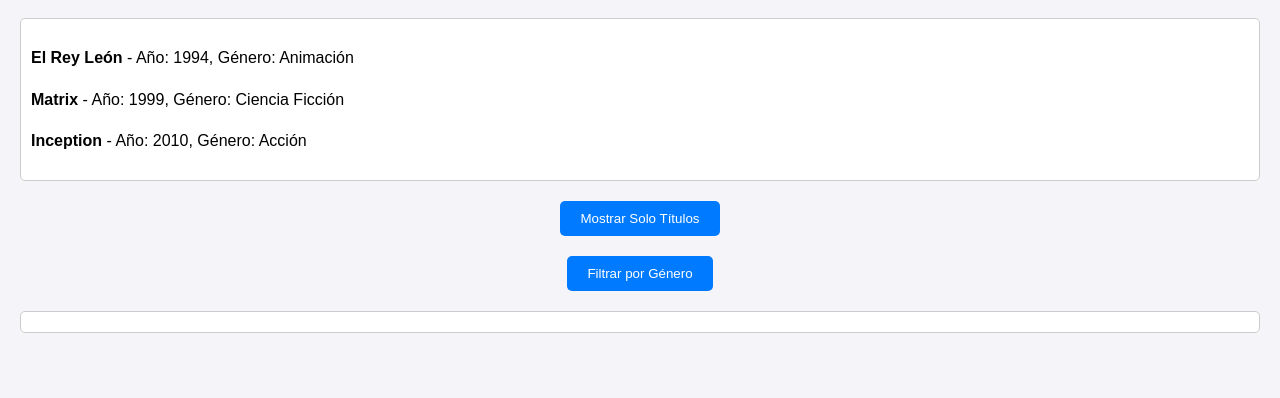
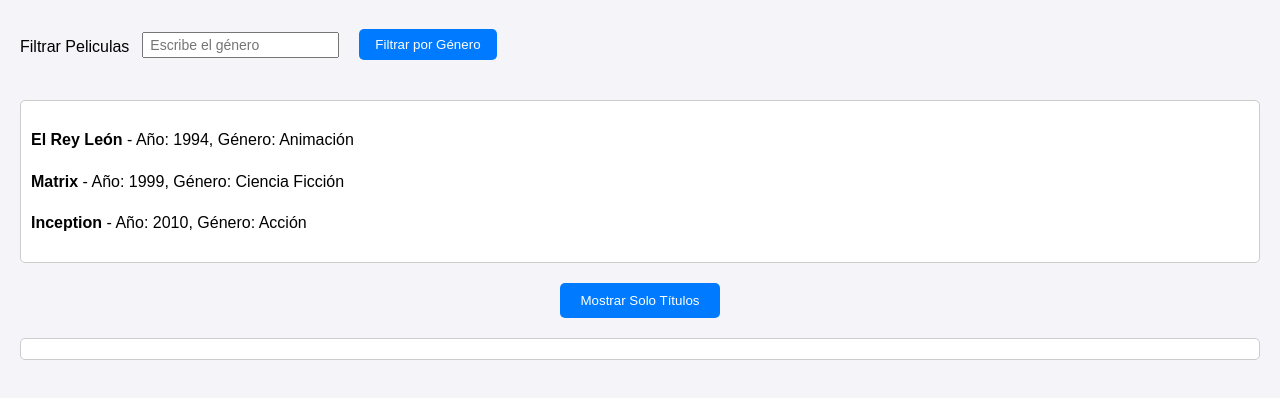
Before and after one commit to Ainhoaagarciia/JS-24-25, a plain HTML site: page 02-Talent/Ejercicio Talent 002/index.html in a window 1280 px wide. Shown: the part 76-474 px from the top of the page. Drawn offline with Linux system fonts and the light colour scheme.

Commit message:
Ejercicios Talent

```diff
--- a/02-Talent/Ejercicio Talent 002/index.html
+++ b/02-Talent/Ejercicio Talent 002/index.html
@@ -9,12 +9,21 @@
 <body>
   <h1>Listado de Películas</h1>
 
+  <div id="contenedor-filtro">
+    <p>
+      <p>Filtrar Peliculas</p>
+      <input type="text" id="input-genero" placeholder="Escribe el género">
+      <button id="filtrar-genero">Filtrar por Género</button>
+    </p>
+
+  </div>
+
   <div id="contenedor-peliculas">
     <!-- Aquí se cargarán las películas desde el JSON -->
   </div>
 
   <button id="mostrar-titulos">Mostrar Solo Títulos</button>
-  <button id="filtrar-genero">Filtrar por Género</button>
+    <!-- Caja de texto para filtrar por género -->
 
   <div id="contenedor-titulos">
     <!-- Aquí se mostrarán solo los títulos -->
--- a/02-Talent/Ejercicio Talent 002/script.js
+++ b/02-Talent/Ejercicio Talent 002/script.js
@@ -2,6 +2,7 @@
 const contenedorPeliculas = document.getElementById('contenedor-peliculas');
 const contenedorTitulos = document.getElementById('contenedor-titulos');
 const botonMostrarTitulos = document.getElementById('mostrar-titulos');
+const inputGenero = document.getElementById('input-genero');
 const botonFiltrarGenero = document.getElementById('filtrar-genero');
 
 // Cargar el JSON y mostrar las películas
@@ -34,8 +35,8 @@ botonMostrarTitulos.addEventListener('click', () => {
 botonFiltrarGenero.addEventListener('click', () => {
   if (!window.peliculas) return;
 
-  // Pedir al usuario que ingrese un género
-  const genero = prompt('Introduce el género para filtrar las películas (por ejemplo: Animación, Ciencia Ficción, Acción):');
+  // Obtener el género ingresado por el usuario
+  const genero = inputGenero.value.trim();
 
   if (genero) {
     // Filtrar las películas por el género ingresado
--- a/02-Talent/Ejercicio Talent 002/style.css
+++ b/02-Talent/Ejercicio Talent 002/style.css
@@ -33,3 +33,35 @@ body {
   button:hover {
     background-color: #0056b3;
   }
+
+  #contenedor-filtro {
+    display: flex; /* Coloca el input y el botón en una fila */
+    justify-content: center; /* Centra el contenido */
+    margin-top: 20px; /* Espaciado superior */
+
+  }
+
+  #input-genero {
+    padding:6px;
+    margin-top: 14px;
+    margin-right: 0; /* Espacio entre el input y el botón */
+    font-size: 14px;
+    width: auto; /* Ajusta el tamaño del input */
+    height: 10px;
+    margin-left: 13px;
+  }
+
+  #filtrar-genero {
+    padding: 8px 16px; /* Espaciado interno del botón */
+    background-color: #007BFF;
+    color: white;
+    border: none;
+    border-radius: 5px;
+    cursor: pointer;
+    margin-left: 20px;
+    margin-top: 11px;
+  }
+
+  #filtrar-genero:hover {
+    background-color: #0056b3;
+  }
```
